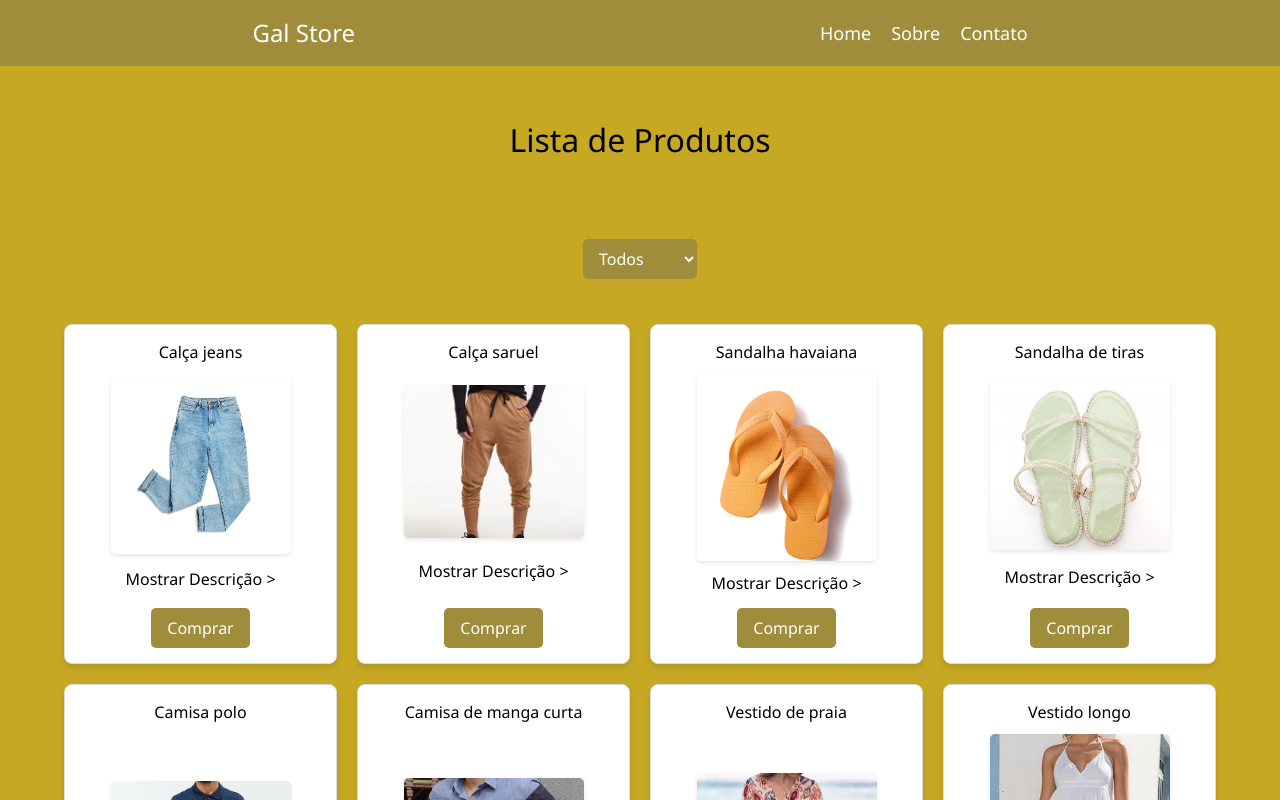
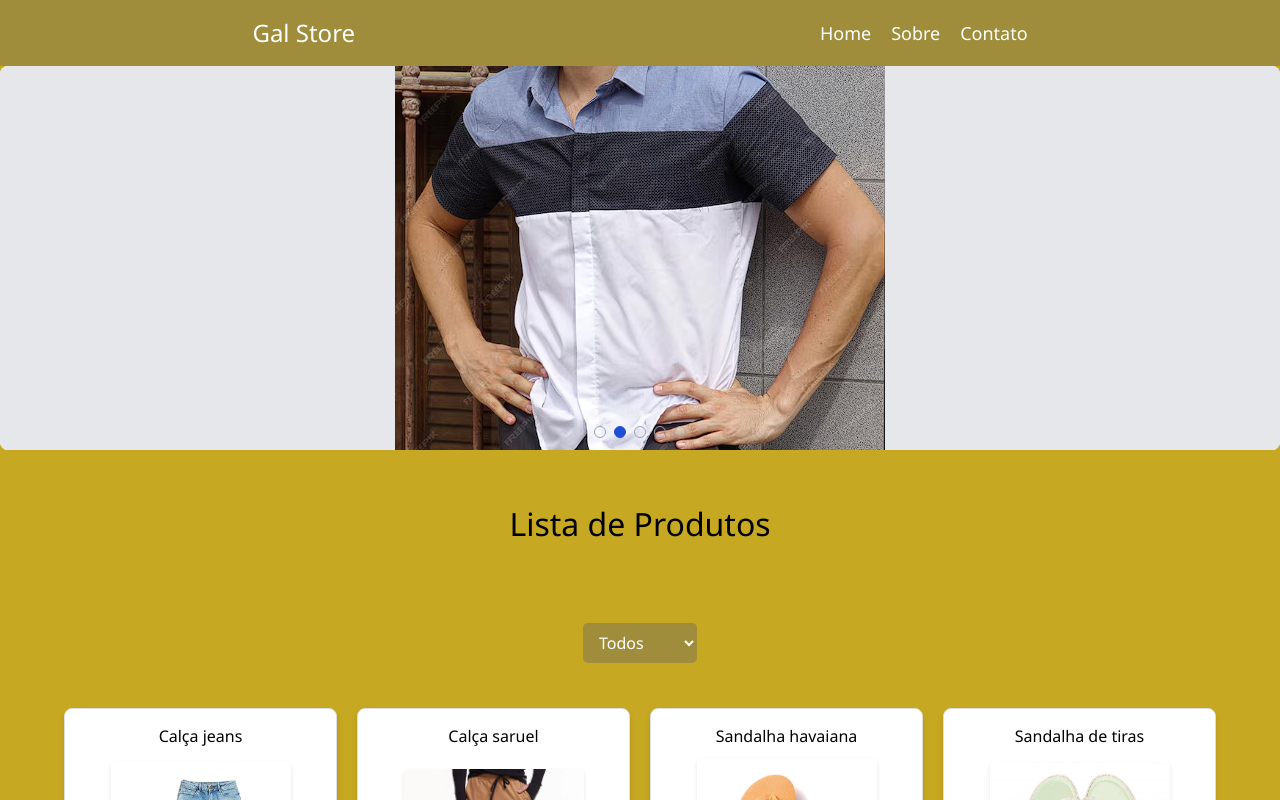
Before and after one commit to Kayk-Rios/appAngularLoja, an Angular app: page / in a window 1280 px wide. Shown: the top 800 px of the page. Built offline with nearby package versions, Linux system fonts and the light colour scheme.

Commit message:
feat:utilisandoCarroselAppComponent

```diff
--- a/src/app/app.component.html
+++ b/src/app/app.component.html
@@ -1,13 +1,13 @@
-
-
 <main class="main">
 
    <app-menu></app-menu>
+   <section>
+      <app-carrosel></app-carrosel>
+   </section>
 
+   <app-card></app-card>
 
-<app-card></app-card>
-
- <router-outlet />
-<app-footer></app-footer>
+   <router-outlet />
+   <app-footer></app-footer>
 
 </main>
--- a/src/app/app.component.ts
+++ b/src/app/app.component.ts
@@ -3,10 +3,11 @@
 import { MenuComponent } from './components/menu/menu.component';
 import { FooterComponent } from './components/footer/footer.component';
 import { CardComponent } from './components/card/card.component';
+import { CarroselComponent } from './components/carrosel/carrosel.component';
 
 @Component({
   selector: 'app-root',
-  imports: [RouterOutlet, MenuComponent, FooterComponent, CardComponent],
+  imports: [RouterOutlet, MenuComponent, FooterComponent, CardComponent, CarroselComponent],
   templateUrl: './app.component.html',
   styleUrl: './app.component.css',
   encapsulation: ViewEncapsulation.None,
```
